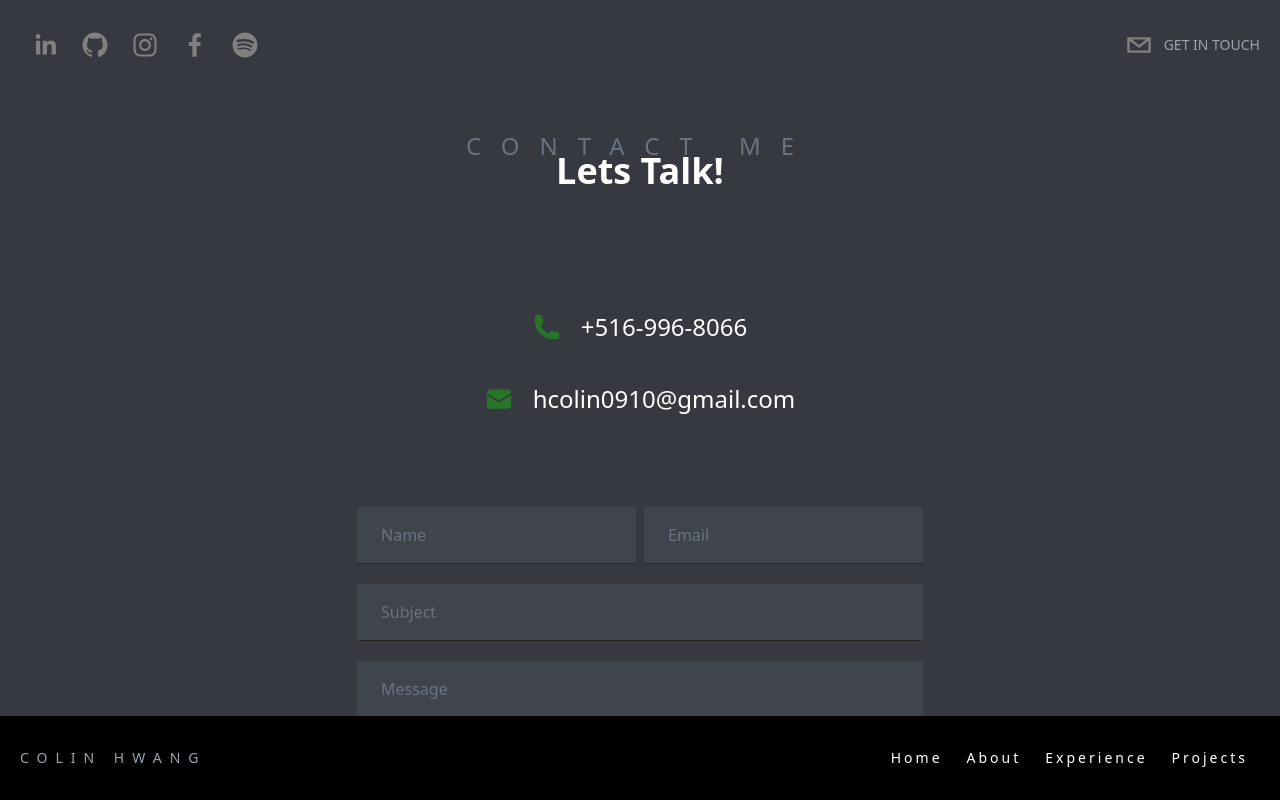
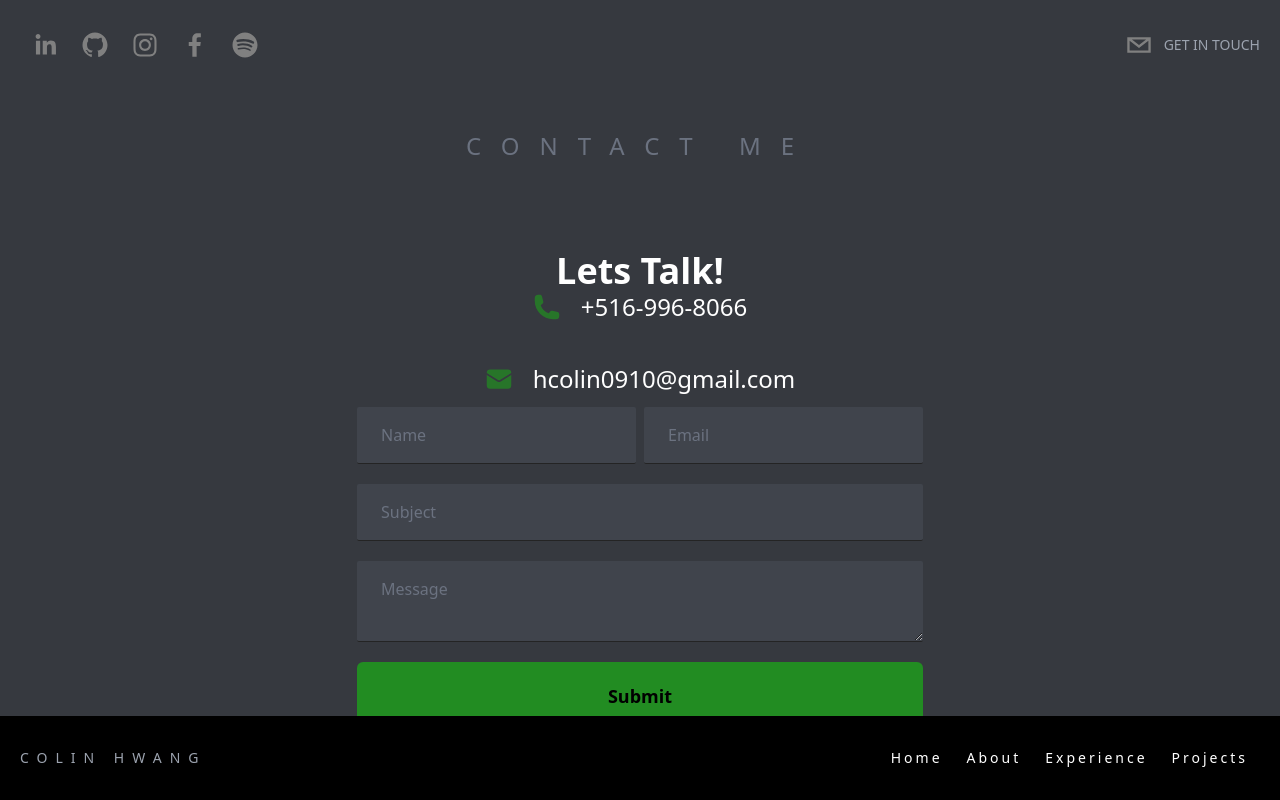
Before and after one commit to colinh09/Personal-Website, a Next.js app: page /Mail in a window 1280 px wide. Built offline with nearby package versions, Linux system fonts and the light colour scheme.

Commit message:
please please please

```diff
--- a/components/Contact.tsx
+++ b/components/Contact.tsx
@@ -27,12 +27,12 @@
     <div className = "h-screen flex relative flex-col text-center md:text-left md:flex-row max-w-7xl px-10 justify-evenly mx-auto items-center">
         <h3 className = "absolute top-10 uppercase tracking-[20px] text-gray-500 text-2xl">Contact Me</h3>
 
-        <div className = "flex flex-col space-y-20">
+        <div className = "flex flex-col space-y-15">
             <h4 className = "text-4xl font-semibold text-center">
                 Lets Talk!
             </h4>
 
-            <div className = "space-y-10 pt-10">
+            <div className = "space-y-10">
                 <div className = "flex items-center space-x-5 justify-center">
                     <PhoneIcon className = "text-[#228C22] h-7 w-7 animate-pulse"/>
                     <p className="text-2xl">+516-996-8066</p>
```
